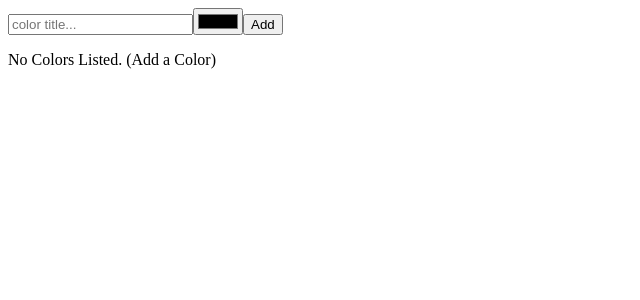
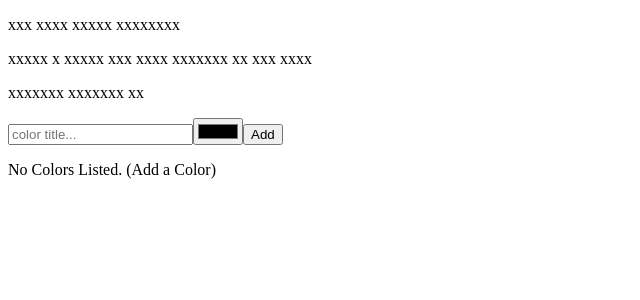
Before and after one commit to klochkovS/ReactDemo, a React app: page / in a window 1280 px wide. Shown: the top 300 px of the page, without its empty margins (0-640 px from the left). Built offline with nearby package versions, Linux system fonts and the light colour scheme.

Commit message:
add component HissenMessages

```diff
--- a/src/Components/App.jsx
+++ b/src/Components/App.jsx
@@ -2,7 +2,7 @@ import React, { Component } from 'react';
 import { v4 } from 'uuid';
 import AddColorForm from './AddColorForm';
 import ColorList from './ColorList';
-import MemberList from './MemberList';
+import HiddenMessages from './HiddenMessages';
 
 class App extends Component {
   constructor(props) {
@@ -46,6 +46,7 @@ class App extends Component {
     const { colors } = this.state;
     return (
       <div className="app">
+        <HiddenMessages />
         <AddColorForm onNewColor={addColor} />
         <ColorList
           colors={colors}
--- /dev/null
+++ b/src/Components/HiddenMessage.jsx
@@ -0,0 +1,29 @@
+import React, { Component } from 'react';
+
+class HiddenMessage extends Component {
+  constructor(props) {
+    super(props);
+    this.state = {
+      hidden: (props.hide) ? props.hide : true,
+    };
+  }
+
+  componentWillReciveProps(nextProps) {
+    this.setState({ hidden: nextProps.hide });
+  }
+
+  render() {
+    const { children } = this.props;
+    const { hidden } = this.state;
+    return (
+      <p>
+        {(hidden) ?
+          children.replace(/[a-zA-Z0-9]/g, 'x') :
+          children
+        }
+      </p>
+    );
+  }
+}
+
+export default HiddenMessage;
--- /dev/null
+++ b/src/Components/HiddenMessages.jsx
@@ -0,0 +1,48 @@
+import React, { Component } from 'react';
+import HiddenMessage from './HiddenMessage';
+
+class HiddenMessages extends Component {
+  constructor(props) {
+    super(props);
+    this.state = {
+      messages: [
+        'The crow after midnight',
+        'Bring a watch and dark clothes to the spot',
+        'Jericho Jericho Go',
+      ],
+      showing: -1,
+    };
+  }
+
+  componentWillMount() {
+    this.interval = setInterval(() => {
+      let { showing, messages } = this.state;
+      showing = (++showing >= messages.length) ?
+        -1 :
+        showing;
+      this.setState({ showing });
+    }, 1000);
+  }
+
+  componentWillUnmount() {
+    clearInterval(this.interval);
+  }
+
+  render() {
+    const { messages, showing } = this.state;
+    return (
+      <div className="hidden-messages">
+        {messages.map((message, i) =>
+          (<HiddenMessage
+            key={i}
+            hide={(i !== showing)}
+          >
+            {message}
+          </HiddenMessage>))
+        }
+      </div>
+    );
+  }
+}
+
+export default HiddenMessages;
```
Also changed, not shown: .eslintrc.js.
